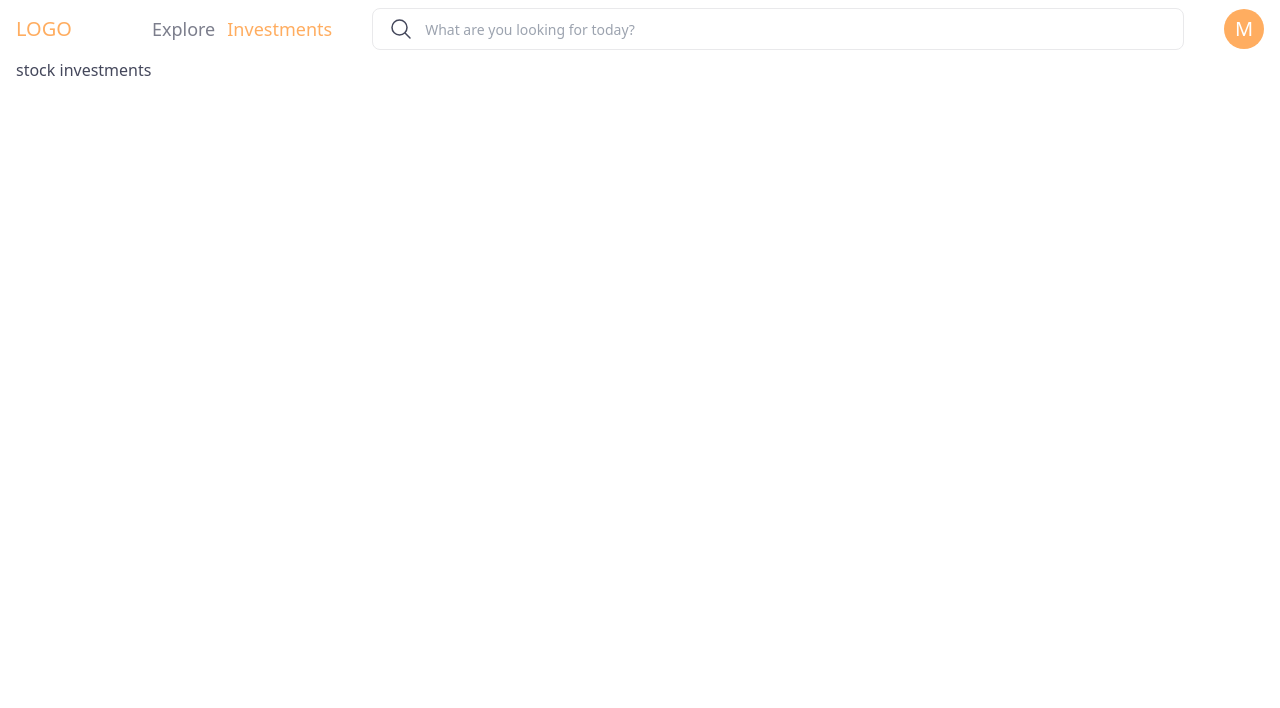
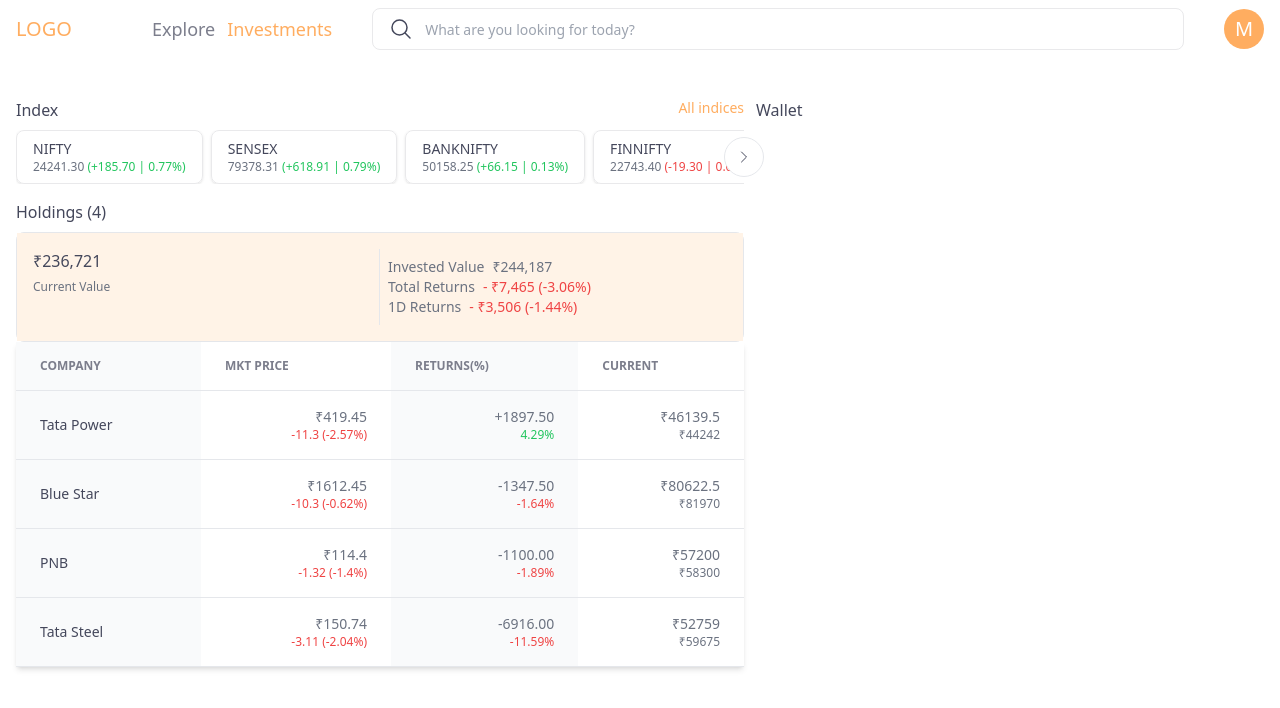
Before and after one commit to mohit-meritorious/trade-front-end, a React (Create React App) app: page /stock/investments in a window 1280 px wide. Shown: the top 708 px of the page. Built offline with nearby package versions, Linux system fonts and the light colour scheme.

Commit message:
holding table created

```diff
--- a/src/Routes.jsx
+++ b/src/Routes.jsx
@@ -12,7 +12,7 @@
     {
       path: "/",
       Component: Layout,
-
+      errorElement: <div>error occur</div>,
       children: [
         { path: "/", Component: Home },
         {
--- /dev/null
+++ b/src/components/HoldingDetail.jsx
@@ -0,0 +1,70 @@
+import classNames from "classnames";
+import React from "react";
+
+export default function HoldingDetail({ holdings }) {
+  const TABLE_HEADINGS = ["COMPANY", "MKT PRICE", "RETURNS(%)", "CURRENT"];
+  return (
+    <div className="relative overflow-x-auto shadow-md">
+      <table className="w-full text-sm text-right text-gray-500 rtl:text-right dark:text-gray-400">
+        <thead className="text-xs text-gray-700 uppercase dark:text-gray-400">
+          <tr className="border-b border-gray-200 dark:border-gray-700">
+            {TABLE_HEADINGS.map((heading, i) => (
+              <th
+                scope="col"
+                key={heading}
+                className={classNames("px-6 text-left py-4", {
+                  "bg-gray-50 dark:bg-gray-800": i % 2 === 0,
+                })}
+              >
+                {heading}
+              </th>
+            ))}
+          </tr>
+        </thead>
+        <tbody>
+          {holdings.map((stock) => (
+            <tr
+              className="border-b border-gray-200 dark:border-gray-700"
+              key={stock.name}
+            >
+              <th
+                scope="row"
+                className="px-6 py-4 font-medium text-left text-gray-900 whitespace-nowrap bg-gray-50 dark:text-white dark:bg-gray-800"
+              >
+                {stock.name}
+              </th>
+
+              <td className="px-6 py-4 ">
+                ₹{stock.price}{" "}
+                <div
+                  className={classNames("text-xs", {
+                    "text-green-500": stock.bullish,
+                    "text-red-500": !stock.bullish,
+                  })}
+                >
+                  {stock.dayChange} <span>({stock.perChange}%)</span>{" "}
+                </div>
+              </td>
+              <td className="px-6 py-4 text-right bg-gray-50 dark:bg-gray-800">
+                {stock.price > stock.buyPrice ? "+" : ""}
+                {((stock.price - stock.buyPrice) * stock.qty).toFixed(2)}
+                <div
+                  className={classNames("text-xs", {
+                    "text-green-500": stock.price > stock.buyPrice,
+                    "text-red-500": stock.price < stock.buyPrice,
+                  })}
+                >
+                  {((stock.price / stock.buyPrice) * 100 - 100).toFixed(2)}%
+                </div>
+              </td>
+              <td className={classNames("px-6 py-4 ", {})}>
+                ₹{stock.qty * stock.price}
+                <div className="text-xs">₹{stock.qty * stock.buyPrice}</div>
+              </td>
+            </tr>
+          ))}
+        </tbody>
+      </table>
+    </div>
+  );
+}
--- /dev/null
+++ b/src/components/InvestmentHeader.jsx
@@ -0,0 +1,72 @@
+import React from "react";
+import { formatNumberWithCommas } from "../utils/number";
+import classNames from "classnames";
+
+export default function InvestmentHeader({ holdings }) {
+  const currentMarketPrice = holdings.reduce((accum, stock) => {
+    accum += stock.price * stock.qty;
+    return accum;
+  }, 0);
+  const investedValue = holdings.reduce((accum, stock) => {
+    accum += stock.buyPrice * stock.qty;
+    return accum;
+  }, 0);
+  const totalReturn = holdings.reduce((accum, stock) => {
+    accum += (stock.price - stock.buyPrice) * stock.qty;
+    return accum;
+  }, 0);
+  const oneDayReturns = holdings.reduce((accum, stock) => {
+    accum += stock.dayChange * stock.qty;
+    return accum;
+  }, 0);
+  return (
+    <>
+      <h2>Holdings ({holdings.length})</h2>
+      <div className="mt-2 border border-gray-200 rounded-lg">
+        <div className="flex p-4 bg-primary-100 ">
+          <div className="w-1/2 border-r border-gray-200">
+            <h3>₹{formatNumberWithCommas(currentMarketPrice)}</h3>
+            <span className="text-xs text-gray-500">Current Value</span>
+          </div>
+          <div className="p-2">
+            <ul>
+              <li className="text-sm text-gray-500">
+                <span className="mr-2">Invested Value</span>
+                <span>₹{formatNumberWithCommas(Math.ceil(investedValue))}</span>
+              </li>
+              <li className="text-sm text-gray-500">
+                <span className="mr-2">Total Returns</span>
+                <span
+                  className={classNames({
+                    "text-red-500": totalReturn < 0,
+                    "text-green-500": totalReturn > 0,
+                  })}
+                >
+                  {totalReturn < 0 ? "-" : ""} ₹
+                  {formatNumberWithCommas(Math.abs(Math.ceil(totalReturn)))} (
+                  {((totalReturn / investedValue) * 100).toFixed(2)}%)
+                </span>
+              </li>
+              <li className="text-sm text-gray-500">
+                <span className="mr-2">1D Returns</span>
+                <span
+                  className={classNames({
+                    "text-red-500": oneDayReturns < 0,
+                    "text-green-500": oneDayReturns > 0,
+                  })}
+                >
+                  {oneDayReturns < 0 ? "-" : ""} ₹
+                  {formatNumberWithCommas(Math.abs(Math.ceil(oneDayReturns)))} (
+                  {((oneDayReturns / investedValue) * 100).toFixed(2)}%)
+                </span>
+              </li>
+            </ul>
+          </div>
+          {/* <div>
+            <button>View All Orders</button>
+          </div> */}
+        </div>
+      </div>
+    </>
+  );
+}
--- /dev/null
+++ b/src/components/Investments.jsx
@@ -0,0 +1,50 @@
+import React from "react";
+import InvestmentHeader from "./InvestmentHeader";
+import HoldingDetail from "./HoldingDetail";
+
+const HOLDINGS = [
+  {
+    name: "Tata Power",
+    qty: 110,
+    buyPrice: 402.2,
+    price: 419.45,
+    dayChange: -11.3,
+    perChange: -2.57,
+    bullish: false,
+  },
+  {
+    name: "Blue Star",
+    qty: 50,
+    buyPrice: 1639.4,
+    price: 1612.45,
+    dayChange: -10.3,
+    perChange: -0.62,
+    bullish: false,
+  },
+  {
+    name: "PNB",
+    qty: 500,
+    price: 114.4,
+    buyPrice: 116.6,
+    dayChange: -1.32,
+    perChange: -1.4,
+    bullish: false,
+  },
+  {
+    name: "Tata Steel",
+    qty: 350,
+    price: 150.74,
+    buyPrice: 170.5,
+    dayChange: -3.11,
+    perChange: -2.04,
+    bullish: false,
+  },
+];
+export default function Investments() {
+  return (
+    <div className="">
+      <InvestmentHeader holdings={HOLDINGS} />
+      <HoldingDetail holdings={HOLDINGS} />
+    </div>
+  );
+}
--- /dev/null
+++ b/src/components/Tabs.jsx
@@ -0,0 +1,30 @@
+import classNames from "classnames";
+import React, { useState } from "react";
+
+export default function Tabs({ tabs, handleTabChange }) {
+  const [activeTab, setActiveTab] = useState(0);
+
+  return (
+    <ul className="flex flex-wrap mt-5 text-sm font-medium text-center text-gray-500 border-b border-gray-100 dark:border-gray-700 dark:text-gray-400">
+      {tabs.map((tab, i) => (
+        <li
+          key={tab.name}
+          className={classNames(
+            "me-2 border-b transition-all duration-300 p-3 dark:bg-gray-800 dark:text-primary-500 cursor-pointer",
+            {
+              "border-primary-500 bg-primary-100 text-primary-500":
+                i === activeTab,
+              "border-transparent": i !== activeTab,
+            }
+          )}
+          onClick={() => {
+            setActiveTab(i);
+            handleTabChange(i);
+          }}
+        >
+          {tab.name}
+        </li>
+      ))}
+    </ul>
+  );
+}
--- /dev/null
+++ b/src/components/Wallet.jsx
@@ -0,0 +1,5 @@
+import React from "react";
+
+export default function Wallet() {
+  return <div>Wallet</div>;
+}
--- a/src/pages/StockInvestments.jsx
+++ b/src/pages/StockInvestments.jsx
@@ -1,5 +1,16 @@
 import React from "react";
+import StockIndeces from "../components/StockExplore/StockIndeces";
+import Investments from "../components/Investments";
+import Wallet from "../components/Wallet";
 
 export default function StockInvestments() {
-  return <div>stock investments</div>;
+  return (
+    <div className="flex gap-3 mt-10">
+      <div className="w-7/12 space-y-4">
+        <StockIndeces></StockIndeces>
+        <Investments />
+      </div>
+      <Wallet />
+    </div>
+  );
 }
--- a/src/pages/TopGainerOrLoser.jsx
+++ b/src/pages/TopGainerOrLoser.jsx
@@ -202,13 +202,14 @@
   ];
   return (
     <div className="mt-10">
+      {/* <Tabs tabs={TABS} handleTabChange={() => {}} /> */}
       <div className="relative overflow-x-auto shadow-md sm:rounded-lg">
         <ul className="flex flex-wrap mt-5 text-sm font-medium text-center text-gray-500 border-b border-gray-100 dark:border-gray-700 dark:text-gray-400">
           {TABS.map((tab, i) => (
             <li
               key={tab.name}
               className={classNames(
-                "me-2 border-b  p-3 dark:bg-gray-800 dark:text-primary-500 cursor-pointer",
+                "me-2 border-b  p-3 dark:bg-gray-800 transition-all duration-300 dark:text-primary-500 cursor-pointer",
                 {
                   "border-primary-500 bg-primary-100 text-primary-500":
                     i === activeTab,
--- /dev/null
+++ b/src/utils/number.js
@@ -0,0 +1,3 @@
+export function formatNumberWithCommas(number) {
+  return number.toString().replace(/\B(?=(\d{3})+(?!\d))/g, ",");
+}
```
